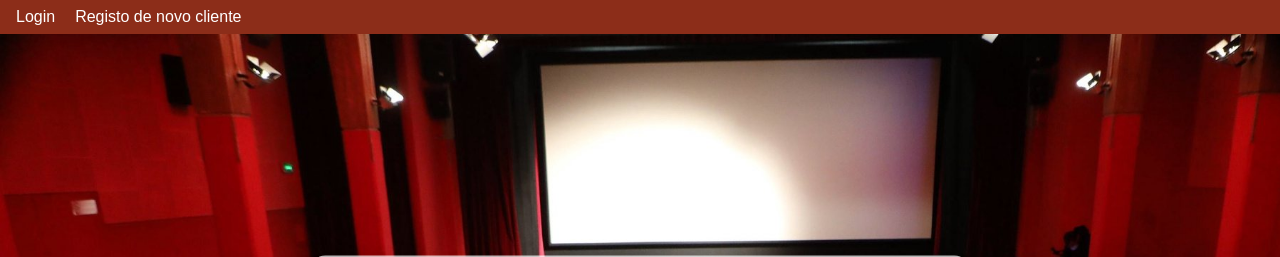
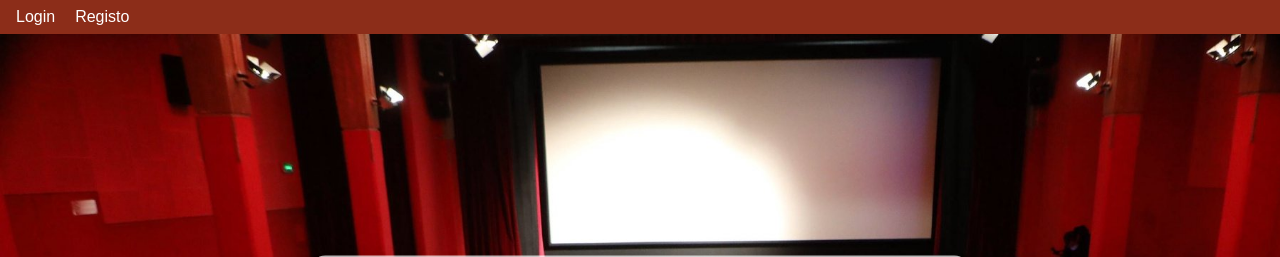
Before and after one commit to CarolinaTeixeira2305/PCII_grupo_T3G4, a Flask app: page / in a window 1280 px wide. Shown: the top 257 px of the page. Run offline with Flask 3, Linux system fonts and the light colour scheme.

Commit message:
Update base.html

```diff
--- a/templates/base.html
+++ b/templates/base.html
@@ -12,7 +12,7 @@
             <ul class="menu">
                 {% if ulogin == None %}
                     <li><a class="button" href="/login">Login</a></li>
-                    <li><a class="button" href="/register">Registo de novo cliente</a></li>
+                    <li><a class="button" href="/register">Registo</a></li>
 
                 {% else %}
 
```
